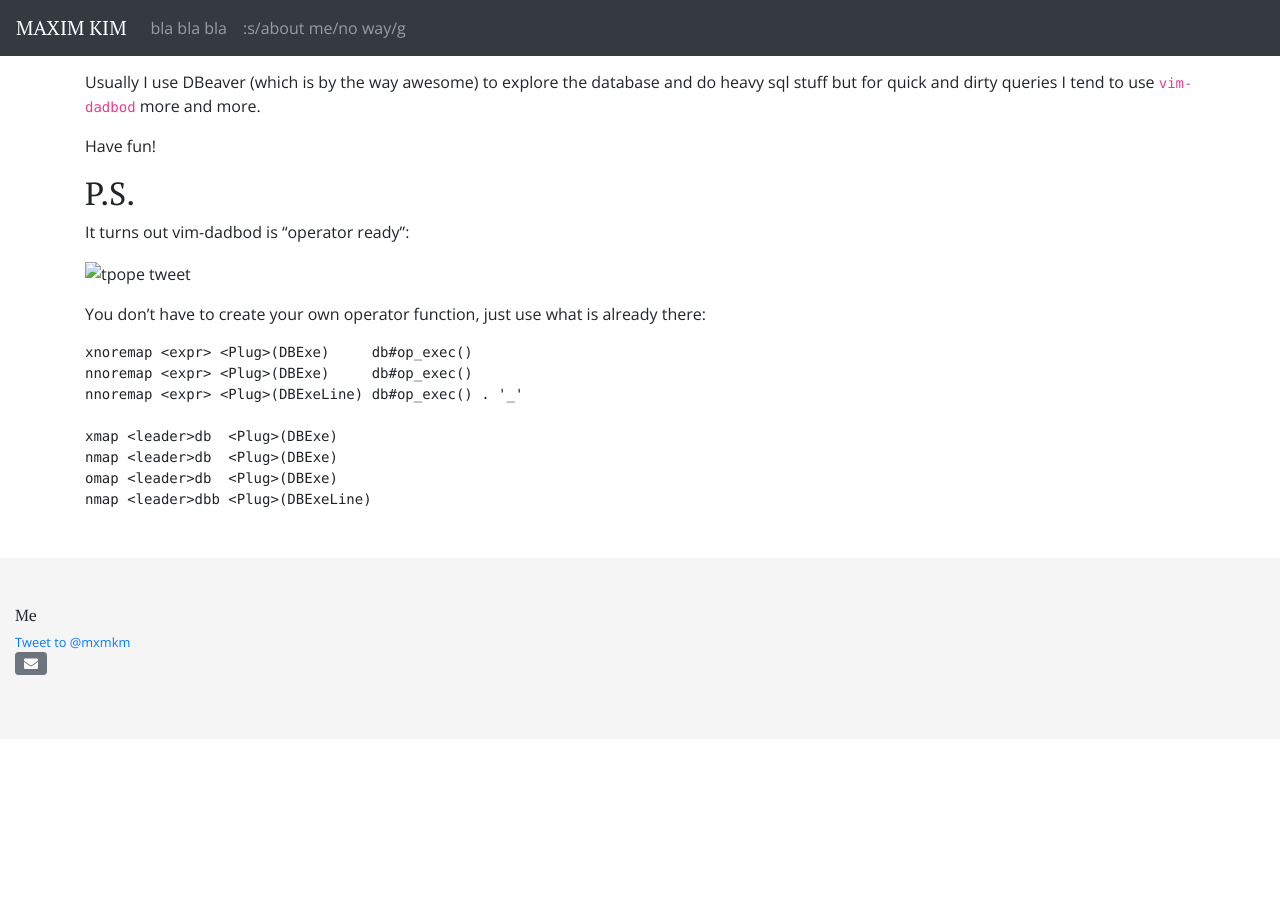
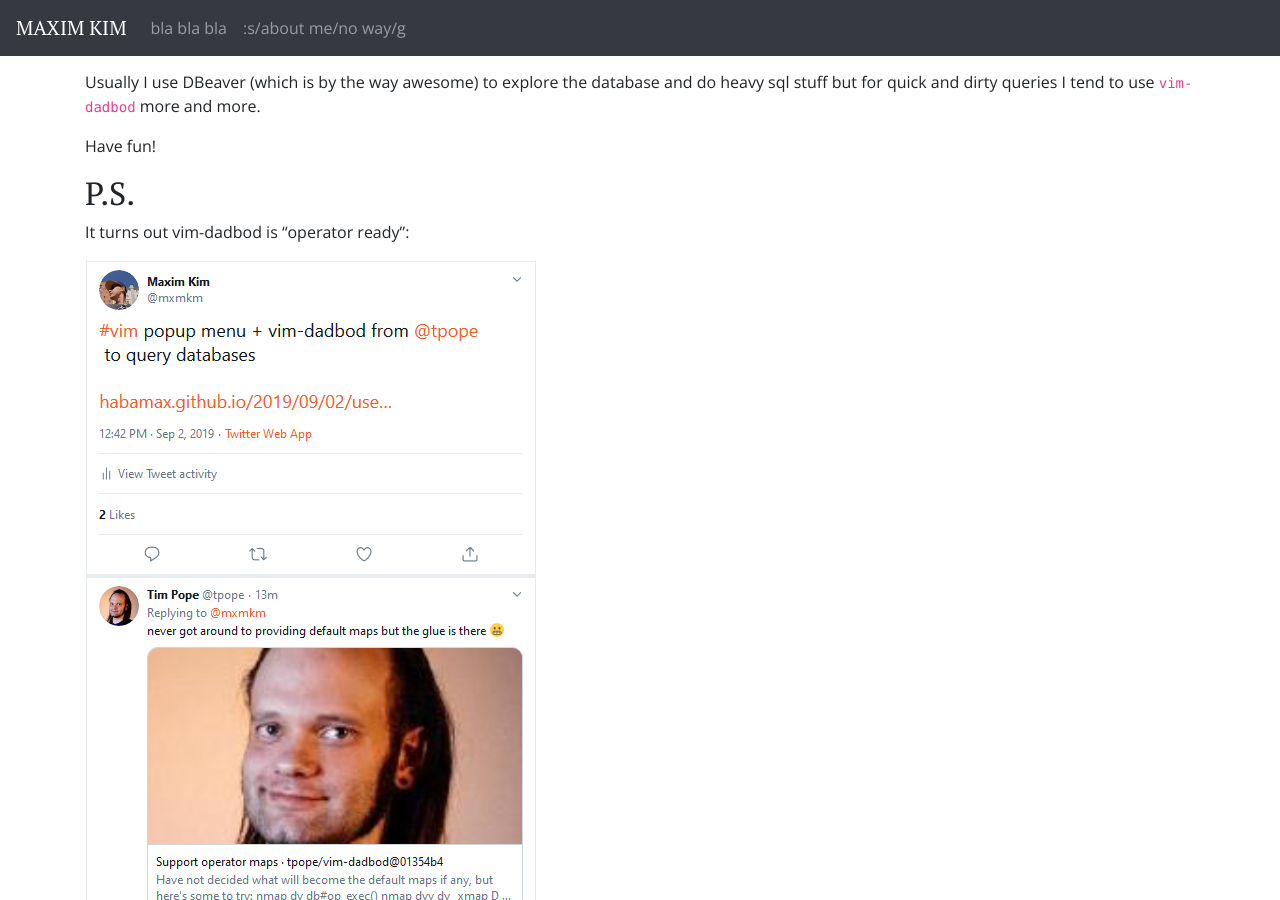
Before and after one commit to habamax/habamax.github.io, a Jekyll site: the page built from _posts/2019-09-02-use-vim-dadbod-to-query-databases.md, in a window 1280 px wide and 900 px high, scrolled down 5424 px. Built offline with Jekyll 4.4.1, drawn with Linux system fonts in a browser that asks for light colours; nearby versions of some CDN libraries; comment, search, counter and statistics services are not loaded; before the commit the page ends 6163 px from its top, so only the background shows below that.

Commit message:
fix the image link

```diff
--- a/_posts/2019-09-02-use-vim-dadbod-to-query-databases.md
+++ b/_posts/2019-09-02-use-vim-dadbod-to-query-databases.md
@@ -187,7 +187,7 @@
 
 It turns out vim-dadbod is "operator ready":
 
-![tpope tweet](assets/images/2019-09-04_use-vim-dadbod-to-query-databases_01.png)
+![tpope tweet](/assets/images/2019-09-04_use-vim-dadbod-to-query-databases_01.png){: .img-fluid}
 
 You don't have to create your own operator function, just use what is already
 there:
```
